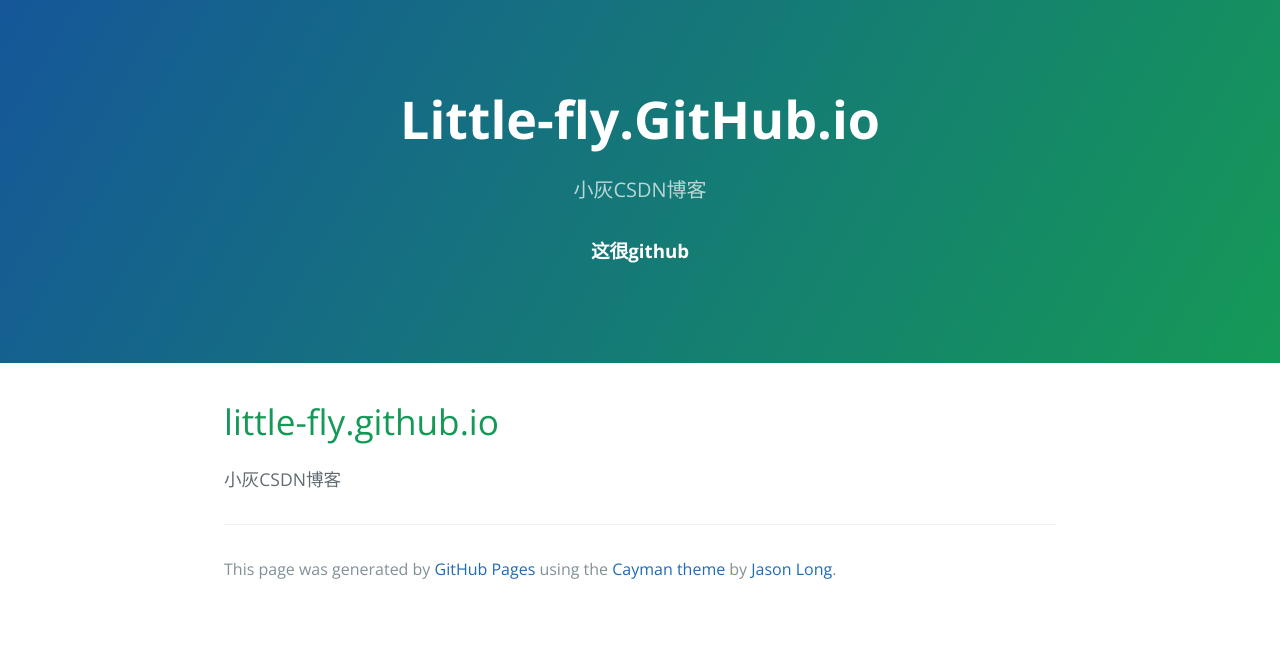
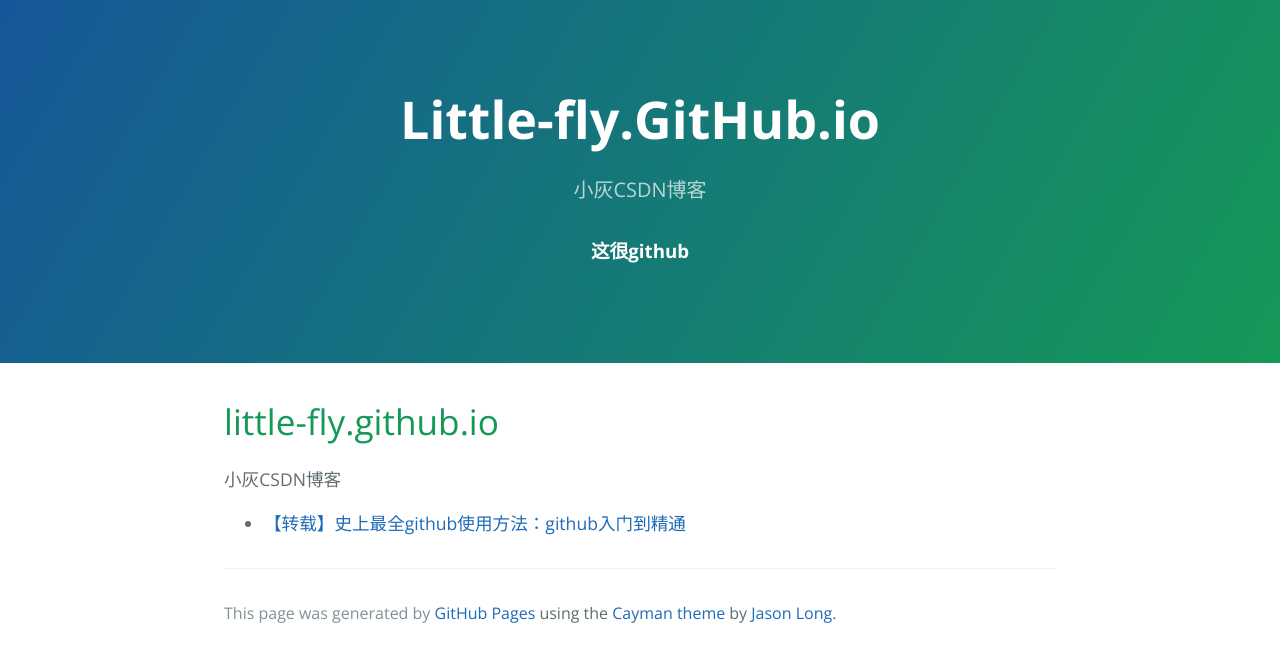
Before and after one commit to little-Fly/little-fly.github.io, a plain HTML site: page index.html in a window 1280 px wide. Drawn offline with nearby package versions, Linux system fonts and the light colour scheme.

Commit message:
first blog

```diff
--- a/index.html
+++ b/index.html
@@ -21,7 +21,9 @@
 <a id="little-flygithubio" class="anchor" href="#little-flygithubio" aria-hidden="true"><span aria-hidden="true" class="octicon octicon-link"></span></a>little-fly.github.io</h1>
 
 <p>小灰CSDN博客</p>
-
+	<ul>
+		<li><a href = "http://blog.csdn.net/hcbbt/article/details/11651229/"/>【转载】史上最全github使用方法：github入门到精通</li>
+	</ul>
       <footer class="site-footer">
 
         <span class="site-footer-credits">This page was generated by <a href="https://pages.github.com">GitHub Pages</a> using the <a href="https://github.com/jasonlong/cayman-theme">Cayman theme</a> by <a href="https://twitter.com/jasonlong">Jason Long</a>.</span>
```
